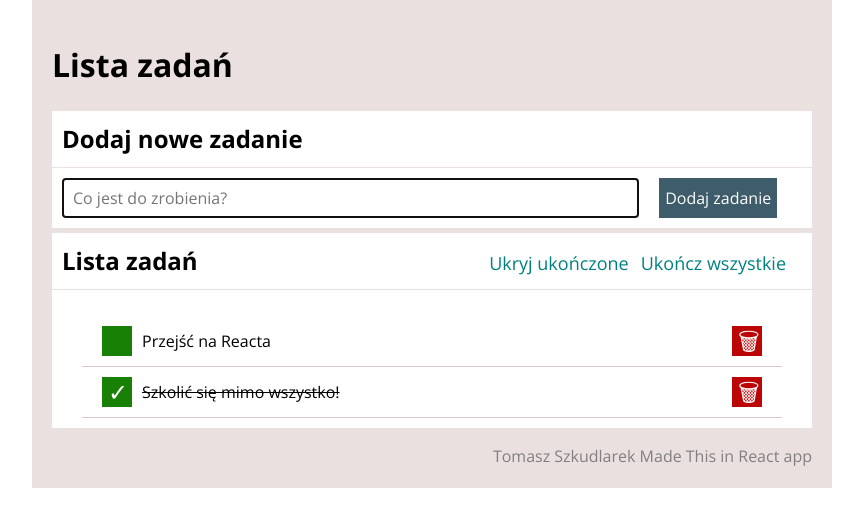
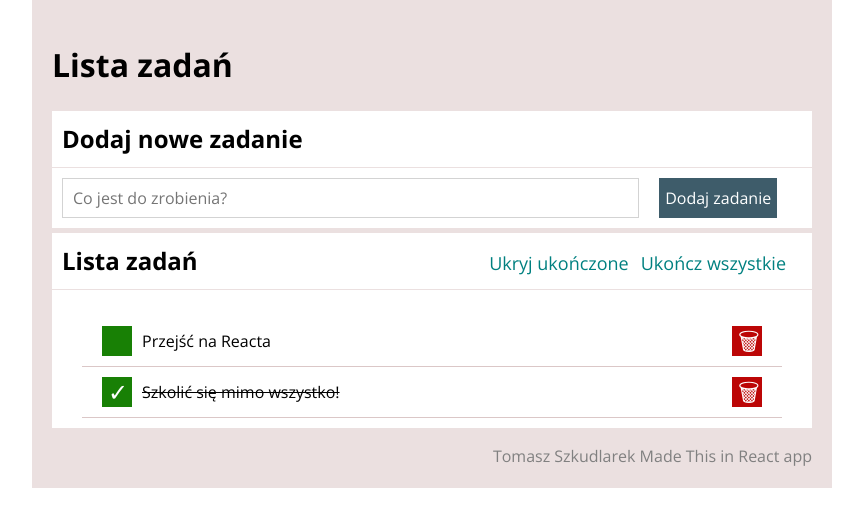
Before and after one commit to Tymek20/Modul-8-todo-list-react, a React (Create React App) app: page / in a window 1280 px wide. Shown: the top 526 px of the page, without its empty margins (208-1071 px from the left). Built offline with nearby package versions, Linux system fonts and the light colour scheme.

Commit message:
adding new task interaction

```diff
--- a/src/App.js
+++ b/src/App.js
@@ -33,10 +33,21 @@ function App() {
   }
 
   const setAllDone = () => {
-    setTasks(tasks => tasks.map(task =>  ({
+    setTasks(tasks => tasks.map(task => ({
       ...task,
       done: true,
     })));
+  };
+
+  const addNewTask = (content) => {
+    setTasks(tasks => [
+      ...tasks,
+      {
+        content,
+        done: false,
+        id: tasks.length === 0 ? 1 : tasks[tasks.length - 1].id + 1,
+      },
+    ])
   };
 
   return (
@@ -45,7 +56,9 @@ function App() {
 
       <Section
         title="Dodaj nowe zadanie"
-        body={<Form />}
+        body={<Form
+          addNewTask={addNewTask}
+        />}
       />
 
       <Section
--- a/src/Form/index.js
+++ b/src/Form/index.js
@@ -1,10 +1,30 @@
 import "./style.css";
+import { useState } from 'react';
 
-const Form = () => (
-    <form className="form__input">
-        <input className="form__newTask" placeholder="Co jest do zrobienia?" autoFocus />
-        <button className="form__addButton">Dodaj zadanie</button>
-    </form>
-);
+const Form = ({addNewTask}) => {
+    const [newTaskContent, setNewTaskContent] = useState("");
+
+    const onFormSubmit = (event) => {
+        event.preventDefault();
+        addNewTask(newTaskContent.trim());
+        setNewTaskContent("");
+    };
+
+    return (
+        <form className="form__input" onSubmit={onFormSubmit} >
+            <input
+                value={newTaskContent}
+                className="form__newTask"
+                placeholder="Co jest do zrobienia?"
+                onChange={({ target }) => setNewTaskContent(target.value)}
+            />
+            <button
+                className="form__addButton"
+            >
+                Dodaj zadanie
+            </button>
+        </form >
+    );
+};
 
 export default Form;
```
